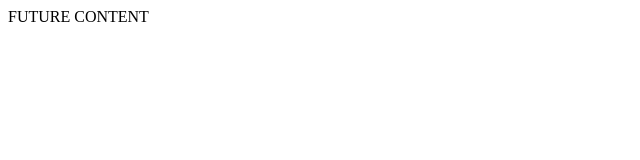
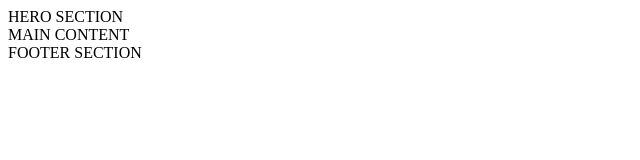
Before and after one commit to tropikalis/Coming, a website: page index.html in a window 1280 px wide. Shown: the whole page, without its empty margins (0-640 px from the left). Drawn offline with Linux system fonts and the light colour scheme.

Commit message:
HTML structure update

```diff
--- a/index.html
+++ b/index.html
@@ -7,7 +7,19 @@
 </head>
 
 <body>
-    FUTURE CONTENT
+    <header></header>
+    <main>
+        <section>
+            HERO SECTION
+        </section>
+        <section>
+            MAIN CONTENT
+        </section>
+    </main>
+
+    <footer>
+        FOOTER SECTION
+    </footer>
 </body>
 
 </html>
```
Also changed, not shown: 1 other file.
